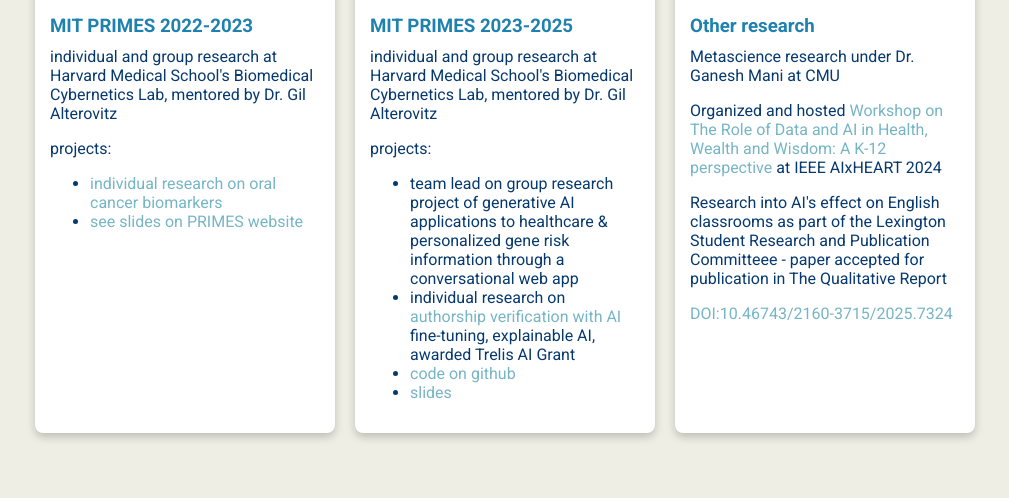
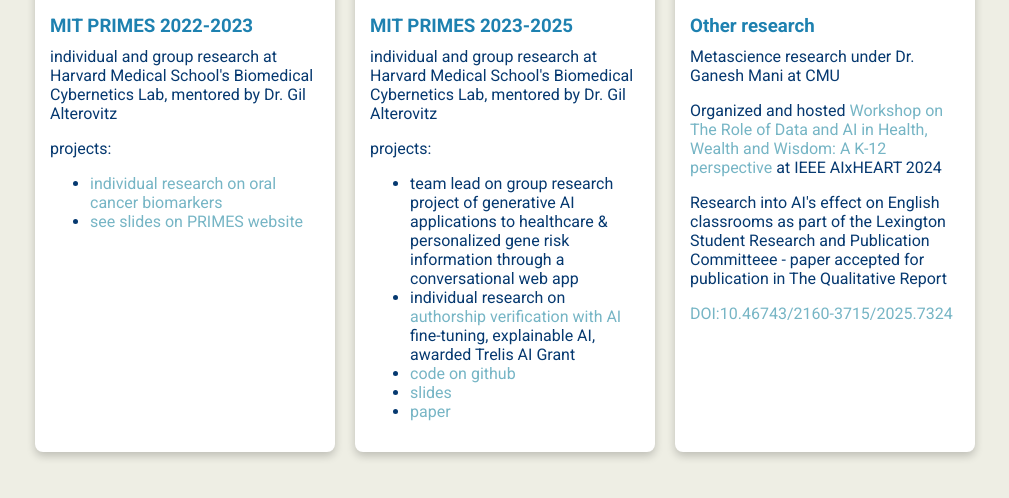
Before and after one commit to swan-07/swan-07.github.io, a Jekyll site: the page built from research.html, in a window 1280 px wide, cut to the strip 329-827 px from the top of the page. Shown: the whole strip, without its empty margins (125-1134 px from the left). Built offline with Jekyll 4.4.1, drawn with Linux system fonts in a browser that asks for light colours.

Commit message:
added paper

```diff
--- a/research.html
+++ b/research.html
@@ -32,6 +32,7 @@
             <li>individual research on <a href="https://same-writer-detector.streamlit.app/"> authorship verification with AI</a> fine-tuning, explainable AI, awarded Trelis AI Grant</li>
             <li><a href="https://github.com/swan-07/authorship-verification">code on github</a></li>
             <li><a href="https://docs.google.com/presentation/d/1zG6BA4hjz4E12kYroUOce2GK8M6MuL8UAWxcHkyKqaw/edit?usp=sharing">slides</a></li>
+            <li><a href="assets/Transparent Authorship Verification.pdf">paper</a></li>
         </ul>
 
       </div>
```
Also changed, not shown: 1 other file.
